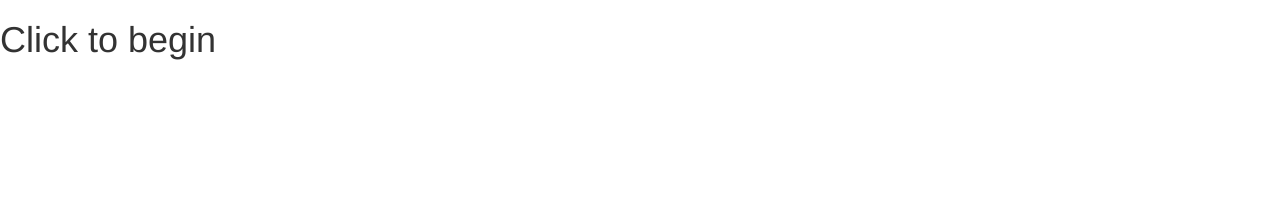
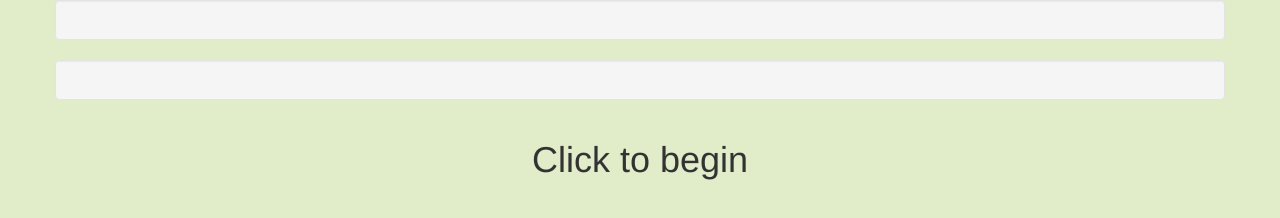
Before and after one commit to travisty12/beep-boop, a plain HTML site: page index.html in a window 1280 px wide. Drawn offline with Linux system fonts and the light colour scheme.

Commit message:
add readme, bootstrap to page

```diff
--- a/css/styles.css
+++ b/css/styles.css
@@ -1,3 +1,9 @@
 #nameIn, #numIn, #result, #restart {
   display: none;
 }
+
+
+body {
+  background-color: rgba(196, 219, 148, 0.5);
+  text-align: center;
+}
--- a/index.html
+++ b/index.html
@@ -7,6 +7,22 @@
     <script src="js/scripts.js"></script>
   </head>
   <body>
+    <div class="container">
+      <div class="row">
+        <div class="well">
+
+        </div>
+      </div>
+      <div class="row">
+
+      </div>
+      <div class="row">
+        <div class="well">
+
+        </div>
+      </div>
+    </div>
+
     <h1 id="start">Click to begin</h1>
     <form id="nameIn">
       <label for="userName">What is your name?</label>
@@ -20,5 +36,7 @@
     </form>
     <h3 id="result"></h3>
     <h4 id="restart">Click to start over</h4>
+
+
   </body>
 </html>
```
Also changed, not shown: 1 other file.
